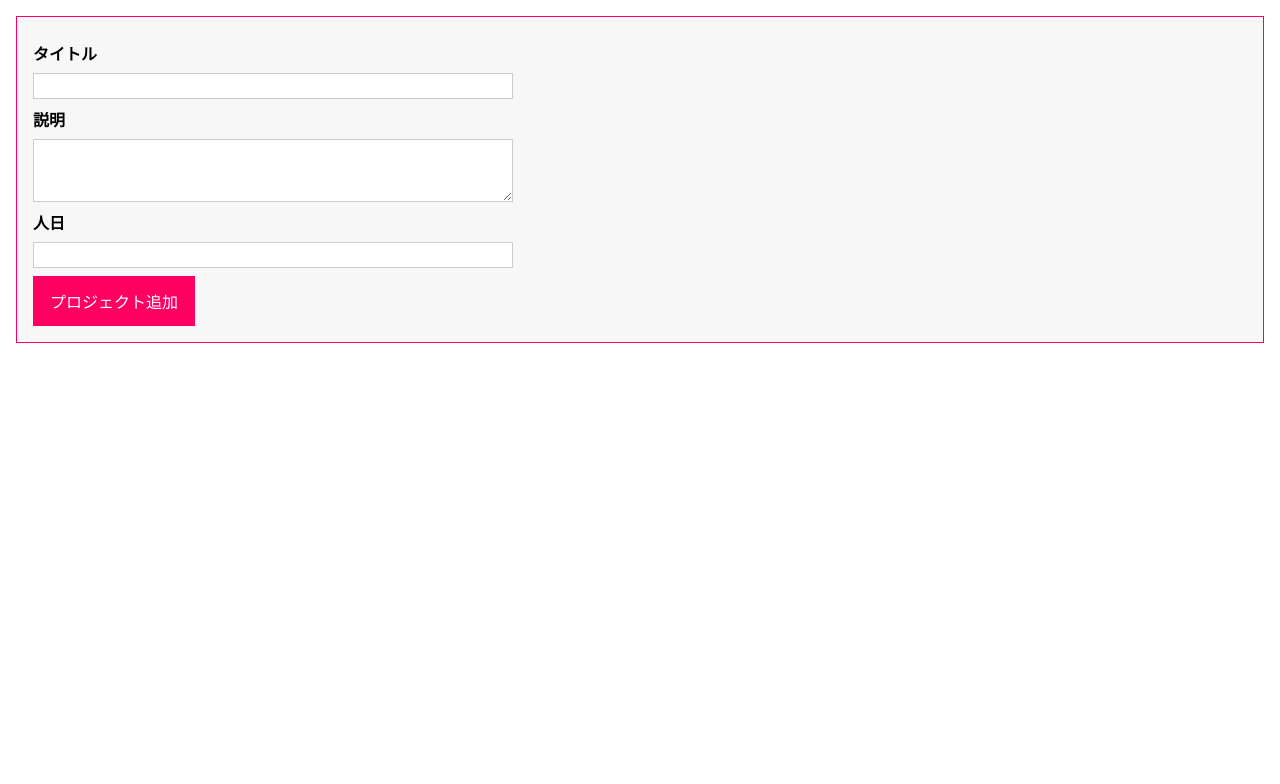
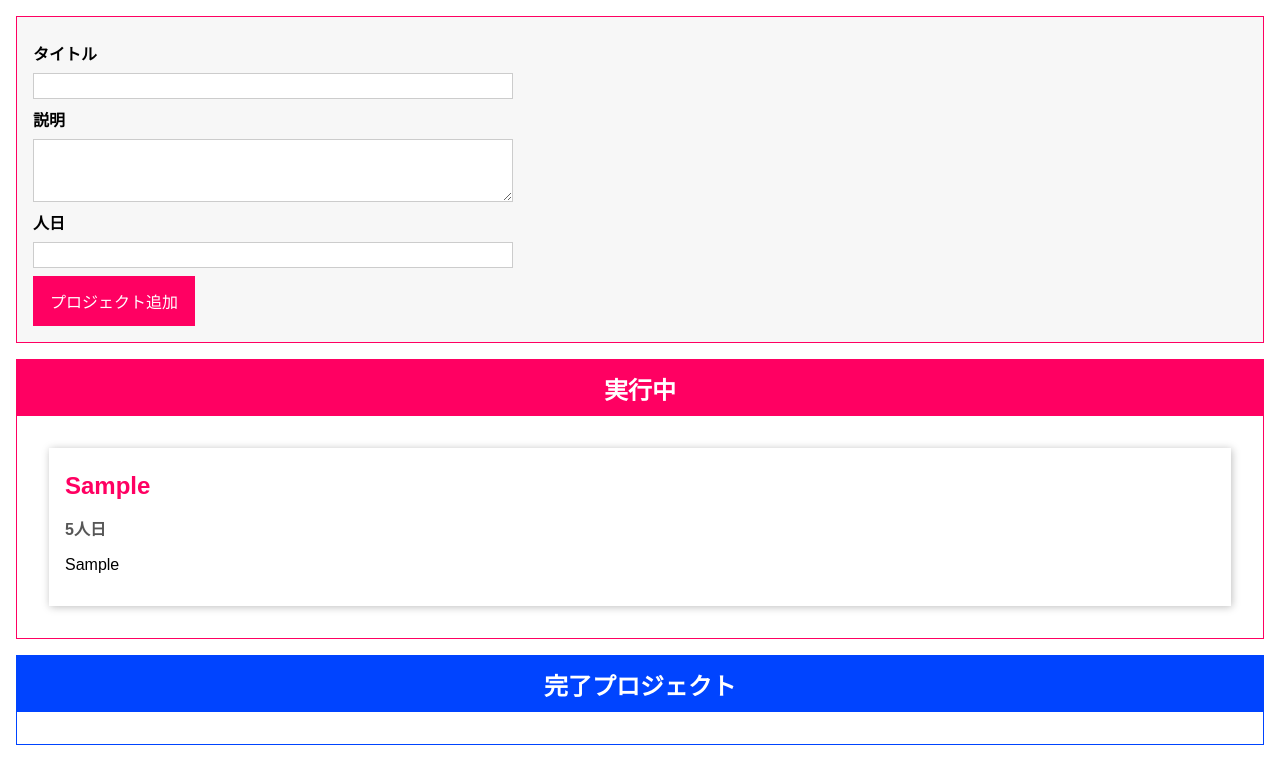
Before and after one commit to somelab-0618/about-typescript, a website with bundled scripts: page index.html in a window 1280 px wide. Both pictures are taken after typing "Sample", "Sample", "5" into the empty fields and a click on the button "プロジェクト追加". Built offline with nearby package versions, Linux system fonts and the light colour scheme.

Commit message:
サンプルアプリ 基本機能実装

```diff
--- a/app.ts
+++ b/app.ts
@@ -1,3 +1,64 @@
+// Project Type 型をクラスを使って定義する
+enum ProjectStatus {
+  Active,
+  Finished,
+}
+class Project {
+  constructor(
+    public id: string,
+    public title: string,
+    public description: string,
+    public manday: number,
+    public status: ProjectStatus
+  ) {}
+}
+
+// Project State Management
+type Listener<T> = (items: T[]) => void;
+
+class State<T> {
+  protected listeners: Listener<T>[] = [];
+
+  addListener(listenerFn: Listener<T>) {
+    this.listeners.push(listenerFn);
+  }
+}
+class ProjectState extends State<Project> {
+  private projects: Project[] = [];
+  private static instance: ProjectState;
+
+  // シングルトンパターンにする
+  private constructor() {
+    super();
+  }
+
+  static getInstance() {
+    if (this.instance) {
+      return this.instance;
+    }
+    this.instance = new ProjectState();
+    return this.instance;
+  }
+
+  addProject(title: string, description: string, manday: number) {
+    const newProject = new Project(
+      Math.random().toString(),
+      title,
+      description,
+      manday,
+      ProjectStatus.Active
+    );
+    this.projects.push(newProject);
+    for (const listerFn of this.listeners) {
+      // 配列のコピーを渡すためsliceを使う
+      listerFn(this.projects.slice());
+    }
+  }
+}
+
+// グローバルなオブジェクト ファイルのどこからでもアクセスできる。
+const projectState = ProjectState.getInstance();
+
 // Validation
 interface Validatable {
   value: string | number;
@@ -49,24 +110,122 @@ function Autobind(_: any, _2: string, descriptor: PropertyDescriptor) {
   return adjDescriptor;
 }
 
+// Component Class :DOMを表示するためのクラス
+abstract class Component<T extends HTMLElement, U extends HTMLElement> {
+  templateElement: HTMLTemplateElement;
+  hostElement: T;
+  element: U;
+
+  constructor(
+    templateId: string,
+    hostElementId: string,
+    insertAtStart: boolean,
+    newElementId?: string
+  ) {
+    this.templateElement = document.getElementById(
+      templateId
+    )! as HTMLTemplateElement;
+    this.hostElement = document.getElementById(hostElementId) as T;
+
+    const importedNode = document.importNode(this.templateElement.content, true);
+    this.element = importedNode.firstElementChild as U;
+    if (newElementId) {
+      this.element.id = newElementId;
+    }
+
+    this.attach(insertAtStart);
+  }
+
+  abstract configure(): void;
+  abstract renderContent(): void;
+
+  private attach(insertAtBeginning: boolean) {
+    this.hostElement.insertAdjacentElement(
+      insertAtBeginning ? 'afterbegin' : 'beforeend',
+      this.element
+    );
+  }
+}
+
+// Project Item
+class ProjectItem extends Component<HTMLUListElement, HTMLLIElement> {
+  private project: Project;
+
+  get manday() {
+    if (this.project.manday < 20) {
+      return this.project.manday.toString() + '人日';
+    } else {
+      return (this.project.manday / 20).toString() + '人月';
+    }
+  }
+
+  constructor(hostId: string, project: Project) {
+    super('single-project', hostId, false, project.id);
+    this.project = project;
+
+    this.configure();
+    this.renderContent();
+  }
+
+  configure(): void {}
+  renderContent(): void {
+    this.element.querySelector('h2')!.textContent = this.project.title;
+    this.element.querySelector('h3')!.textContent = this.manday;
+    this.element.querySelector('p')!.textContent = this.project.description;
+  }
+}
+
+// ProjectList Class
+class ProjectList extends Component<HTMLDivElement, HTMLElement> {
+  assignedProjects: Project[];
+
+  constructor(private type: 'active' | 'finished') {
+    super('project-list', 'app', false, `${type}-projects`);
+    this.assignedProjects = [];
+
+    this.configure();
+    this.renderContent();
+  }
+
+  configure() {
+    projectState.addListener((projects: Project[]) => {
+      const relevantProjects = projects.filter((prj) => {
+        if (this.type === 'active') {
+          return prj.status === ProjectStatus.Active;
+        }
+        return prj.status === ProjectStatus.Finished;
+      });
+      this.assignedProjects = relevantProjects;
+      this.renderProjects();
+    });
+  }
+
+  renderContent() {
+    const listId = `${this.type}-projects-list`;
+    this.element.querySelector('ul')!.id = listId;
+    this.element.querySelector('h2')!.textContent =
+      this.type === 'active' ? '実行中' : '完了プロジェクト';
+  }
+
+  private renderProjects() {
+    const listEl = document.getElementById(
+      `${this.type}-projects-list`
+    )! as HTMLUListElement;
+    listEl.innerHTML = '';
+    for (const prjItem of this.assignedProjects) {
+      new ProjectItem(listEl.id, prjItem);
+    }
+  }
+}
+
 // ProjectInput Class
-class ProjectInput {
-  templateElement: HTMLTemplateElement;
-  hostElement: HTMLDivElement;
-  element: HTMLFormElement;
+class ProjectInput extends Component<HTMLDivElement, HTMLFormElement> {
   titleInputElement: HTMLInputElement;
   descriptionInputElement: HTMLInputElement;
   mandayInputElement: HTMLInputElement;
 
   constructor() {
-    this.templateElement = document.getElementById(
-      'project-input'
-    )! as HTMLTemplateElement;
-    this.hostElement = document.getElementById('app') as HTMLDivElement;
-
-    const importedNode = document.importNode(this.templateElement.content, true);
-    this.element = importedNode.firstElementChild as HTMLFormElement;
-    this.element.id = 'user-input';
+    super('project-input', 'app', true, 'user-input');
 
     this.titleInputElement = this.element.querySelector(
       '#title'
@@ -81,7 +240,6 @@ class ProjectInput {
     ) as HTMLInputElement;
 
     this.configure();
-    this.attach();
   }
 
   private gatherUserInput(): [string, string, number] | void {
@@ -116,6 +274,12 @@ class ProjectInput {
     }
   }
 
+  configure() {
+    this.element.addEventListener('submit', this.submitHandler.bind(this));
+  }
+
+  renderContent() {}
+
   private clearInputs() {
     this.titleInputElement.value = '';
     this.descriptionInputElement.value = '';
@@ -128,18 +292,12 @@ class ProjectInput {
     const userInput = this.gatherUserInput();
     if (Array.isArray(userInput)) {
       const [title, desc, manday] = userInput;
-      console.log(title, desc, manday);
+      projectState.addProject(title, desc, manday);
       this.clearInputs();
     }
-  }
-
-  private configure() {
-    this.element.addEventListener('submit', this.submitHandler.bind(this));
-  }
-
-  private attach() {
-    this.hostElement.insertAdjacentElement('afterbegin', this.element);
   }
 }
 
 const prjInput = new ProjectInput();
+const activePrjLis = new ProjectList('active');
+const finishedPrjList = new ProjectList('finished');
--- a/index.html
+++ b/index.html
@@ -27,7 +27,11 @@
       </form>
     </template>
     <template id="single-project">
-      <li></li>
+      <li>
+        <h2></h2>
+        <h3></h3>
+        <p></p>
+      </li>
     </template>
     <template id="project-list">
       <section class="projects">
```
